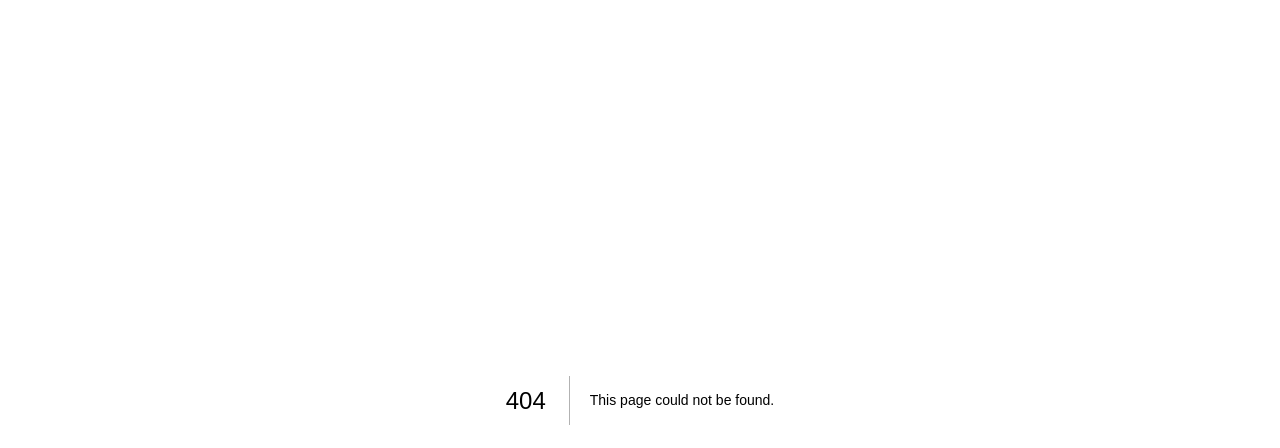
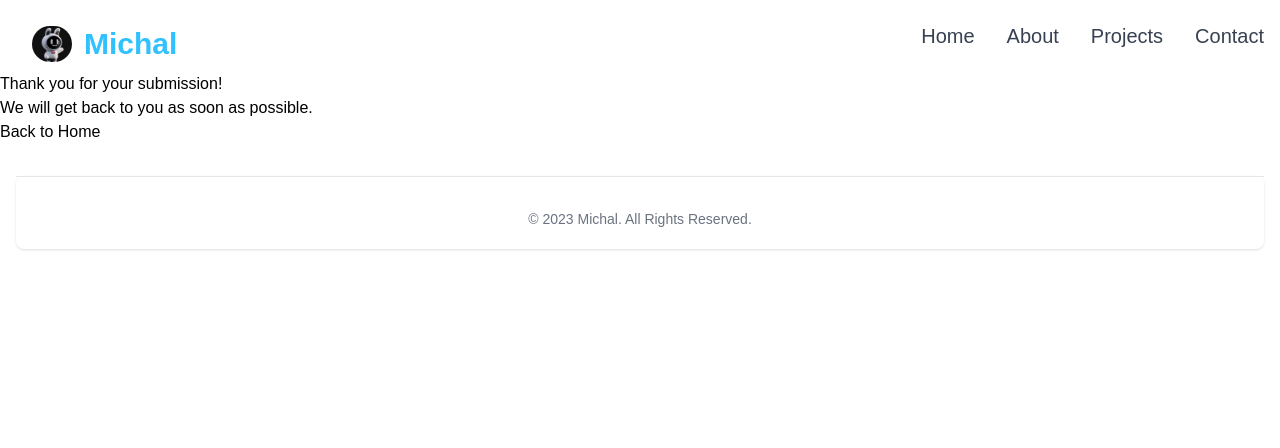
Before and after one commit to Scraayp/michalk.nl, a Next.js app: page /contact_submit in a window 1280 px wide. Before the commit this address had no page. Shown: the top 448 px of the page. Built offline with nearby package versions, Linux system fonts and the light colour scheme.

Commit message:
Setup contact submits and action form

```diff
--- /dev/null
+++ b/src/pages/contact_submit.tsx
@@ -0,0 +1,32 @@
+import { Inter } from "next/font/google";
+import NavbarComp from "./components/navbar";
+import Image from "next/image";
+import Footer from "./components/footer";
+import Link from "next/link";
+import Script from "next/script";
+
+export default function Home() {
+  return (
+    <main>
+      <NavbarComp />
+        <div className="container">
+            <div className="row">
+                <div className="col-12">
+                    <div className="card">
+                        <div className="card-body">
+                            <h1 className="card-title">Thank you for your submission!</h1>
+                            <p className="card-text">We will get back to you as soon as possible.</p>
+                            <Link href="/">
+                                <a className="btn btn-primary">Back to Home</a>
+                            </Link>
+                        </div>
+                    </div>
+                </div>
+            </div>
+        </div>
+      <Footer />
+      <Script src="https://kit.fontawesome.com/30c1fe66c2.js"></Script>
+      <Script src="https://cdnjs.cloudflare.com/ajax/libs/flowbite/1.6.6/flowbite.min.js"></Script>
+    </main>
+  );
+}
--- a/src/pages/index.tsx
+++ b/src/pages/index.tsx
@@ -157,6 +157,7 @@ export default function Home() {
             <form
               className="mt-10"
               method="post"
+              action="/contact_submit"
               data-netlify="true"
               // @ts-ignore
               netlify
@@ -320,7 +321,6 @@ export default function Home() {
         </div>
       </div>
       <Footer />
-      <Script src="https://s.pageclip.co/v1/pageclip.js"></Script>
       <Script src="https://kit.fontawesome.com/30c1fe66c2.js"></Script>
       <Script src="https://cdnjs.cloudflare.com/ajax/libs/flowbite/1.6.6/flowbite.min.js"></Script>
     </main>
```
